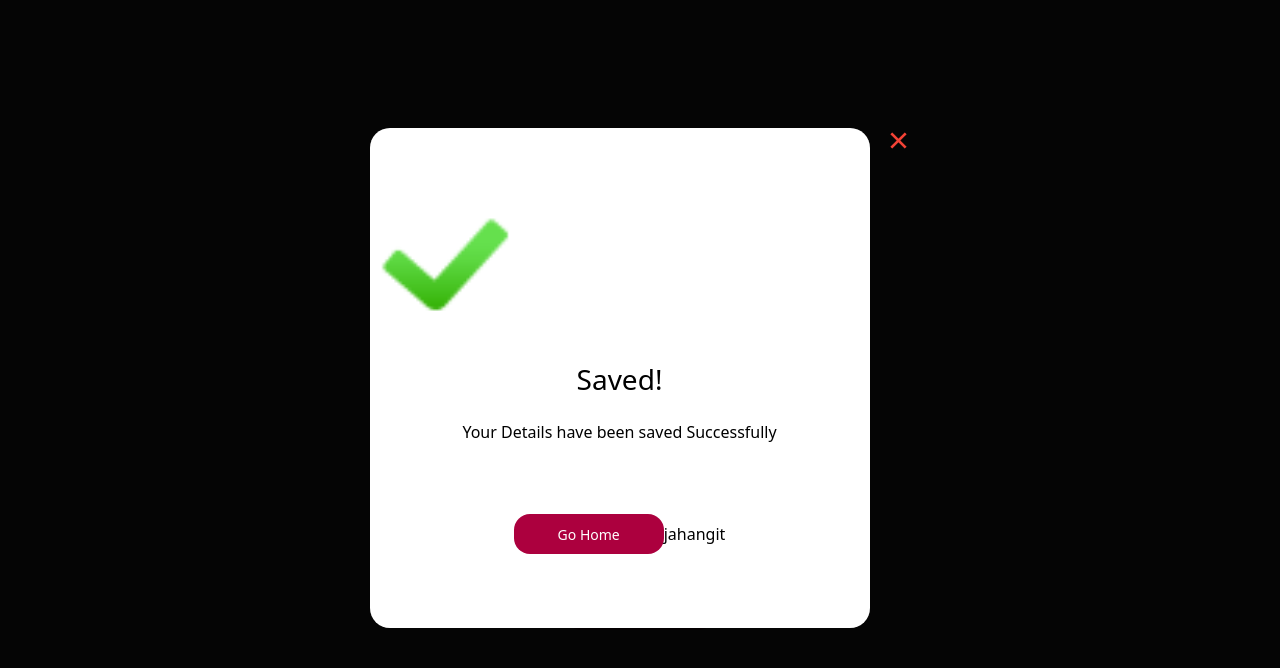
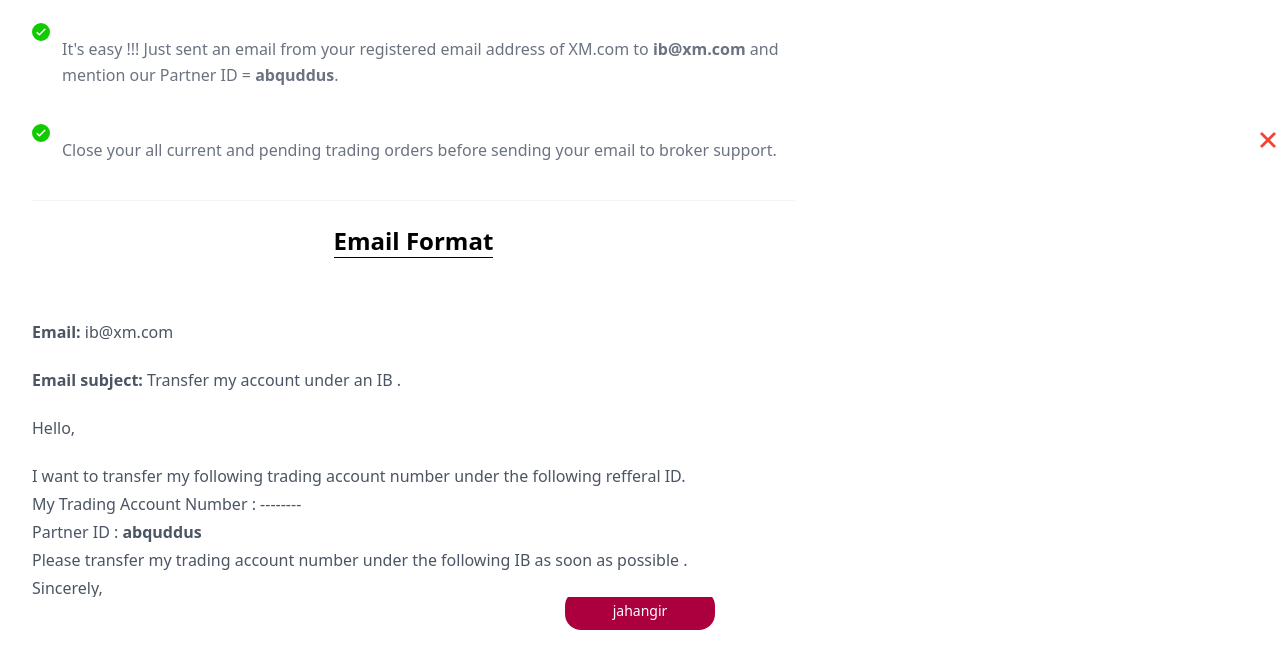
Before and after one commit to Jahangirruet/fxvps2, a Nuxt app in the folder my-app/: page /demo in a window 1280 px wide. Both pictures are taken after a click on the button "Save". Shown: the top 668 px of the page. Built offline with nearby package versions, Linux system fonts and the light colour scheme.

Commit message:
modal tested

```diff
--- a/my-app/components/SavedModal.vue
+++ b/my-app/components/SavedModal.vue
@@ -1,12 +1,160 @@
 <template>
   <transition name="modal-fade">
     <div class="modal-overlay" @click="$emit('close-modal')">
-        <div class="modal" @click.stop>
-          <img class="check" src="~/assets/images/check-icon.png" alt="" />
-          <h6>Saved!</h6>
-          <p>Your Details have been saved Successfully</p>
-          <button>Go Home</button>
-          <span>{{ greetingMessage }}</span>
+      <div>
+        <div
+                  class="modal-content w-full sm:w-10/12 lg:w-8/12 bg-white rounded-xl -translate-y-20 transition-all duration-300"
+                >
+                  <header
+                    class="flex py-6 px-4 md:px-8 justify-between items-center border-b border-gray-200"
+                  >
+                    <h2 class="text-gray-500 font-medium text-lg md:text-xl">
+                      XM | Procedure of Transferring Existing Account Under Our
+                      IB
+                    </h2>
+                    <button type="button" class="close-modal">
+                      <svg
+                        xmlns="http://www.w3.org/2000/svg"
+                        width="24"
+                        height="24"
+                        viewBox="0 0 24 24"
+                        fill="none"
+                        stroke="currentColor"
+                        stroke-width="2"
+                        stroke-linecap="round"
+                        stroke-linejoin="round"
+                        class="feather feather-x"
+                      >
+                        <line x1="18" y1="6" x2="6" y2="18"></line>
+                        <line x1="6" y1="6" x2="18" y2="18"></line>
+                      </svg>
+                    </button>
+                  </header>
+                  <div
+                    class="px-4 md:px-8 py-5 overflow-y-auto max-h-[calc(100vh-200px)]"
+                  >
+                    <ul class="grid gap-2.5 pb-4 border-b border-gray-100">
+                      <li class="flex items-start gap-3">
+                        <img
+                          src="~/assets/images/check.svg"
+                          class="shrink-0 mt-1.5"
+                          alt="check.svg"
+                        />
+                        <p
+                          class="text-base md:text-lg text-gray-500 !leading-[1.6]"
+                        >
+                          It's easy !!! Just sent an email from your registered
+                          email address of XM.com to
+                          <strong>ib@xm.com </strong> and mention our Partner ID
+                          = <strong>abquddus</strong>.
+                        </p>
+                      </li>
+                      <li class="flex items-start gap-3">
+                        <img
+                          src="~/assets/images/check.svg"
+                          class="shrink-0 mt-1.5"
+                          alt="check.svg"
+                        />
+                        <p
+                          class="text-base md:text-lg text-gray-500 !leading-[1.6]"
+                        >
+                          Close your all current and pending trading orders
+                          before sending your email to broker support.
+                        </p>
+                      </li>
+                    </ul>
+                    <div class="py-6">
+                      <div class="flex justify-center pb-10">
+                        <h3
+                          class="border-b border-black font-bold text-2xl text-center inline-block"
+                        >
+                          Email Format
+                        </h3>
+                      </div>
+                      <div class="border-b border-gray-100 pb-5">
+                        <p class="text-base md:text-lg text-gray-600">
+                          <strong>Email:</strong> ib@xm.com
+                        </p>
+                        <p class="text-base md:text-lg text-gray-600">
+                          <strong>Email subject:</strong> Transfer my account
+                          under an IB .
+                        </p>
+                        <p class="text-base md:text-lg text-gray-600">Hello,</p>
+                        <p class="text-base md:text-lg text-gray-600">
+                          I want to transfer my following trading account number
+                          under the following refferal ID. <br />
+                          My Trading Account Number : --------<br />
+                          Partner ID : <strong>abquddus</strong><br />
+                          Please transfer my trading account number under the
+                          following IB as soon as possible .<br />
+                          Sincerely,<br />
+                          ----------<br />
+                        </p>
+                      </div>
+                      <ul class="grid gap-2.5 pb-4 border-b border-gray-100">
+                        <li class="flex items-start gap-3">
+                          <img
+                            src="~/assets/images/check.svg"
+                            class="shrink-0 mt-1.5"
+                            alt="check.svg"
+                          />
+                          <p
+                            class="text-base md:text-lg text-gray-500 !leading-[1.6]"
+                          >
+                            After getting the corfirmation from the broker
+                            forward that email to our email
+                            <strong>support@fxvps.pro</strong> or fill up the
+                            signal subscription activation form using this
+                            <a target="_blank" href="http://eepurl.com/bvt6bT"
+                              >Link</a
+                            >.
+                          </p>
+                        </li>
+                        <li class="flex items-start gap-3">
+                          <img
+                            src="~/assets/images/check.svg"
+                            class="shrink-0 mt-1.5"
+                            alt="check.svg"
+                          />
+                          <p
+                            class="text-base md:text-lg text-gray-500 !leading-[1.6]"
+                          >
+                            If you don't get reply from broker support email,
+                            then you can take help from their live chat support.
+                          </p>
+                        </li>
+                      </ul>
+                      <div class="flex justify-center pb-10">
+                        <h3
+                          class="border-b border-black font-bold text-2xl text-center inline-block"
+                        >
+                          Otherwise !
+                        </h3>
+                      </div>
+                      <ul class="grid gap-2.5 pb-4 border-b border-gray-100">
+                        <li class="flex items-start gap-3">
+                          <img
+                            src="~/assets/images/check.svg"
+                            class="shrink-0 mt-1.5"
+                            alt="check.svg"
+                          />
+                          <p
+                            class="text-base md:text-lg text-gray-500 !leading-[1.6]"
+                          >
+                            Open a new fresh account using our XM IB
+                            <a
+                              target="_blank"
+                              href="http://clicks.pipaffiliates.com/afs/come.php?id=59&cid=21394&ctgid=17&atype=1"
+                              >Link</a
+                            >
+                            and transfer your money from old account to new
+                            account.
+                          </p>
+                        </li>
+                      </ul>
+                    </div>
+                  </div>
+                </div>
       </div>
       <div class="close" @click="$emit('close-modal')">
         <img class="close-img" src="~/assets/images/close-icon.svg" alt="" />
@@ -18,12 +166,22 @@
 <script>
 export default {
   props: {
-    greetingMessage: String
-  }
-  }
+    greetingMessage: String,
+  },
+};
 </script>
 
 <style scoped>
+
+.modal-active {
+  visibility: visible !important;
+  opacity: 1 !important;
+}
+
+.modal-active .modal-content {
+  --tw-translate-y: 0px !important;
+  transform: translate(var(--tw-translate-x), var(--tw-translate-y)) rotate(var(--tw-rotate)) skewX(var(--tw-skew-x)) skewY(var(--tw-skew-y)) scaleX(var(--tw-scale-x)) scaleY(var(--tw-scale-y)) !important;
+}
 .modal-overlay {
   position: fixed;
   top: 0;
@@ -32,14 +190,13 @@
   right: 0;
   display: flex;
   justify-content: center;
-    background-color: #000000da;
 }
 
 .modal {
   text-align: center;
   background-color: white;
-    height: 500px;
-    width: 500px;
+  height: auto;
+  width: auto;
   margin-top: 10%;
   padding: 60px 0;
   border-radius: 20px;
@@ -70,16 +227,6 @@
   margin: 20px 0;
 }
 
-  button {
-    background-color: #ac003e;
-    width: 150px;
-    height: 40px;
-    color: white;
-    font-size: 14px;
-    border-radius: 16px;
-    margin-top: 50px;
-  }
-
 .modal-fade-enter,
 .modal-fade-leave-to {
   opacity: 0;
--- a/my-app/pages/free-vps.vue
+++ b/my-app/pages/free-vps.vue
@@ -175,9 +175,11 @@
                         <button
                           type="button"
                           class="open-modal rounded-2xl px-10 py-4 text-lg bg-secondary hover:bg-opacity-80 text-white"
+                          @click="showModal = true"
                         >
                           Transfer Existing A/C
                         </button>
+                        <SavedModal v-show="showModal" @close-modal="showModal = false" greeting-message="XM" />
                       </div>
                     </td>
                   </tr>
@@ -1332,7 +1334,16 @@
 </template>
 
 <script>
-export default{}
+import SavedModal from '~/components/SavedModal.vue'
+
+export default {
+  components: { SavedModal },
+  data() {
+    return {
+      showModal: false,
+    }
+  },
+}
 </script>
 
 <style></style>
```
Lines whose indentation alone changed are shown as unchanged.
